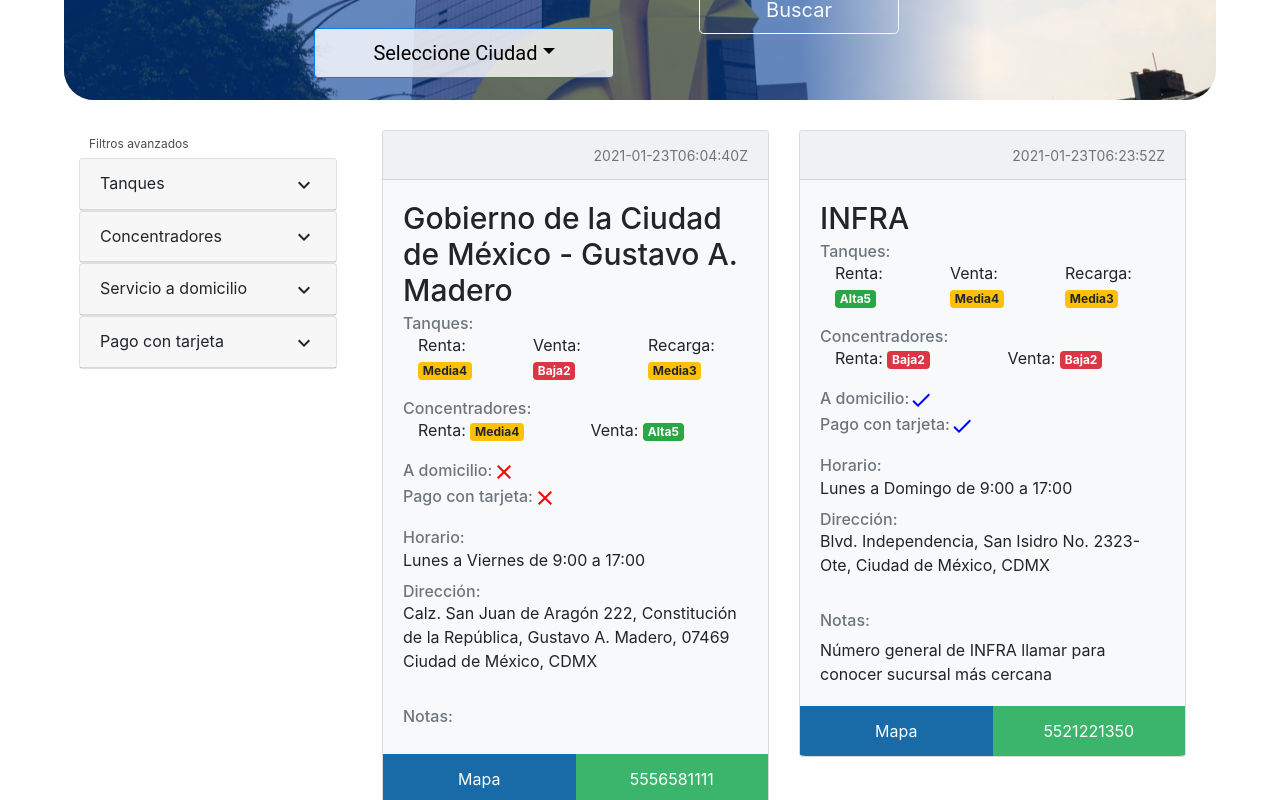
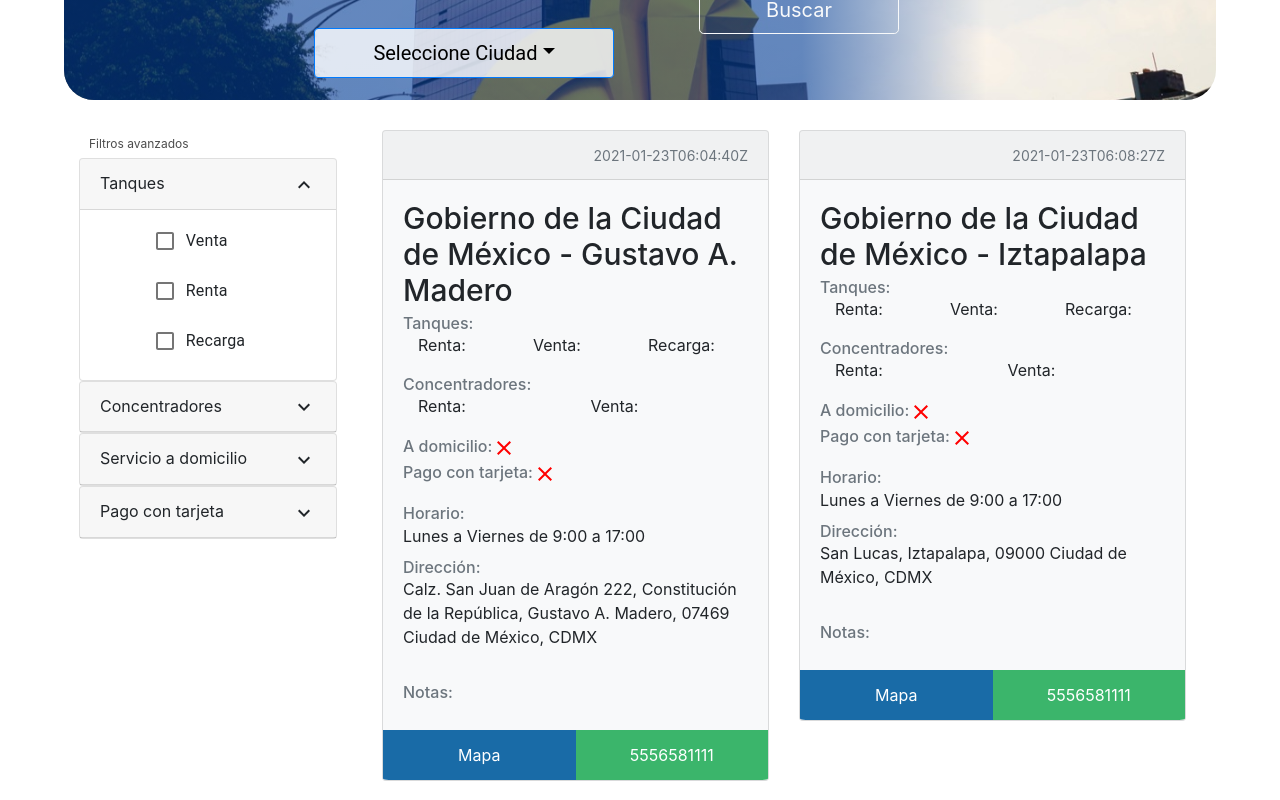
Before and after one commit to AlexisFlores17/oxigeno.cc.front, a React (Create React App) app: page / in a window 1280 px wide. Shown: the part 380-1180 px from the top of the page. Built offline with nearby package versions, Linux system fonts and the light colour scheme; the HTML template or start-up script is replaced by a standard one.

Commit message:
add first filter

```diff
--- a/src/Componentes/CardsGrid.js
+++ b/src/Componentes/CardsGrid.js
@@ -1,15 +1,51 @@
+import React, { useState, useEffect } from 'react';
 import MyCard from "./MyCard.js"
 import data from '../img/data.json'
 
-export default function App() {
-  console.log(data[1].concentradores[0])
+export default function CardsGrid(props) {
+
+  const [filteredData, setFilteredData] = useState(data)
+
+  const {
+      tanqueVenta,
+      tanqueRenta,
+      tanqueRecarga,
+      concentradorVenta,
+      concentradorRenta,
+      domicilioSwitch,
+      tarjetaSwitch
+  } = props
+
+  let filters = [domicilioSwitch, tarjetaSwitch]
+
+
+  useEffect(() => {
+    setFilteredData(data)
+
+    if(domicilioSwitch){
+      setFilteredData(data.filter(distribuidor => distribuidor.a_domicilio == true))
+    }
+    if(tarjetaSwitch){
+      console.log("success")
+      setFilteredData(data.filter(distribuidor => distribuidor.pago_con_tarjeta == true))
+
+    }
+    console.log(filteredData)
+
+
+  }, [domicilioSwitch])
+
+
   const distribuidores_con_tanque = data.filter(distribuidor => distribuidor.tanques[0] != null);  //TODO:quitar este filtro
   const distribuidores_con_concentradores = data.filter(distribuidor => distribuidor.concentradores[0] != null);  //TODO:quitar este filtro
   const distribuidores_completos = data.filter(distribuidor => distribuidor.tanques[0] != null && distribuidor.concentradores[0] != null);  //TODO:quitar este filtro
 
+
+
+
   return (
-    <div className="tarjetas-container">
-      {distribuidores_completos.map((distribuidor) =>
+    <div className="tarjetas-container col-sm-9" >
+      {filteredData.map((distribuidor) =>
         <MyCard
           key={distribuidor.nombre_distribuidor}
           distribuidor = {distribuidor}
--- a/src/Componentes/MainContent.js
+++ b/src/Componentes/MainContent.js
@@ -1,14 +1,67 @@
-import React from 'react';
-import { Tarjetas } from "./Tarjetas";
+import React, { useState, useEffect } from 'react';
+import  CardsGrid  from "./CardsGrid";
 import { MenuLateral } from "./MenuLateral";
 
 
 export const MainContent = () =>{
+    const [tanqueVenta, setTanqueVenta] = useState(false)
+    const [tanqueRenta, setTanqueRenta] = useState(false)
+    const [tanqueRecarga, setTanqueRecarga] = useState(false)
+
+    const [concentradorVenta, setConcentradorVenta] = useState(false)
+    const [concentradorRenta, setConcentradorRenta] = useState(false)
+
+    // checkbox y switches
+    const [domicilioSwitch, setDomicilioSwitch] = useState(false)
+    const [tarjetaSwitch, setTarjetaSwitch] = useState(false)
+
+    const toggleCheckbox = e =>{
+
+        switch (e) {
+            case 0:
+                setTanqueVenta(!tanqueVenta);
+                break;
+            case 1:
+                setTanqueRenta(!tanqueRenta);
+                break;
+            case 2:
+                setTanqueRecarga(!tanqueRecarga);
+                break;
+            case 3:
+                setConcentradorVenta(!concentradorVenta);
+                break;
+            case 4:
+                setConcentradorRenta(!concentradorRenta);
+                break;
+            default:
+                break;
+        }
+    }
+
 
     return(
         <div className="main-container col-12">
-            <MenuLateral />
-            <Tarjetas />
+            <MenuLateral
+                toggleCheckbox={toggleCheckbox}
+                setDomicilioSwitch={setDomicilioSwitch}
+                setTarjetaSwitch = {setTarjetaSwitch}
+                tanqueVenta = {tanqueVenta}
+                tanqueRenta = {tanqueRenta}
+                tanqueRecarga = {tanqueRecarga}
+                concentradorVenta = {concentradorVenta}
+                concentradorRenta = {concentradorRenta}
+                domicilioSwitch = {domicilioSwitch}
+                tarjetaSwitch = {tarjetaSwitch}
+            />
+            <CardsGrid
+                tanqueVenta = {tanqueVenta}
+                tanqueRenta = {tanqueRenta}
+                tanqueRecarga = {tanqueRecarga}
+                concentradorVenta = {concentradorVenta}
+                concentradorRenta = {concentradorRenta}
+                domicilioSwitch = {domicilioSwitch}
+                tarjetaSwitch = {tarjetaSwitch}
+            />
         </div>
     );
 }
--- a/src/Componentes/MenuLateral.js
+++ b/src/Componentes/MenuLateral.js
@@ -9,15 +9,28 @@
 import FormControlLabel from '@material-ui/core/FormControlLabel';
 
 
-export const MenuLateral = () =>{
+export const MenuLateral = (props) =>{
 
-    const [tanque, setTanque] = useState(false)
+    const {
+        toggleCheckbox,
+        tanqueVenta,
+        tanqueRenta,
+        tanqueRecarga,
+        concentradorVenta,
+        concentradorRenta,
+        setDomicilioSwitch,
+        setTarjetaSwitch,
+        domicilioSwitch,
+        tarjetaSwitch
+    } = props
+
+    const [tanque, setTanque] = useState(true)
     const [concentrador, setConcentrador] = useState(false)
     const [domicilio, setDomicilio] = useState(false)
     const [tarjeta, setTarjeta] = useState(false)
 
-    const [domicilioSwitch, setDomicilioSwitch] = useState(false)
-    const [tarjetaSwitch, setTarjetaSwitch] = useState(false)
+
+
 
     const toggle = (id) =>{
 
@@ -39,9 +52,6 @@
         }
     }
 
-    const prueba = () => {
-        console.log("algo")
-    }
 
 
     return(
@@ -62,15 +72,15 @@
                     <div className="menu-checkbox">
                         <FormGroup>
                             <FormControlLabel
-                                control={<Checkbox color="primary" checked={true} onChange={() => {} } name="checkedA" />}
+                                control={<Checkbox color="primary" checked={tanqueVenta} onChange={() => toggleCheckbox(0)} name="checkedA" />}
                                 label="Venta"
                             />
                             <FormControlLabel
-                                control={<Checkbox color="primary" checked={true} onChange={() => {} } name="checkedA" />}
+                                control={<Checkbox color="primary" checked={tanqueRenta} onChange={() => toggleCheckbox(1) } name="checkedA" />}
                                 label="Renta"
                             />
                             <FormControlLabel
-                                control={<Checkbox color="primary" checked={true} onChange={() => {} } name="checkedA" />}
+                                control={<Checkbox color="primary" checked={tanqueRecarga} onChange={() => toggleCheckbox(2) } name="checkedA" />}
                                 label="Recarga"
                             />
                         </FormGroup>
@@ -90,11 +100,11 @@
                     <div className="menu-checkbox">
                         <FormGroup>
                             <FormControlLabel
-                                control={<Checkbox color="primary" checked={true} onChange={() => {} } name="checkedA" />}
+                                control={<Checkbox color="primary" checked={concentradorVenta} onChange={() => toggleCheckbox(3) } name="checkedA" />}
                                 label="Venta"
                             />
                             <FormControlLabel
-                                control={<Checkbox color="primary" checked={true} onChange={() => {} } name="checkedA" />}
+                                control={<Checkbox color="primary" checked={concentradorRenta} onChange={() => toggleCheckbox(4) } name="checkedA" />}
                                 label="Renta"
                             />
                         </FormGroup>
--- a/src/Componentes/MyCard.js
+++ b/src/Componentes/MyCard.js
@@ -22,13 +22,13 @@
     tanques,
   }= props.distribuidor
 
-  let tanques_renta = tanques[0].disponibilidad_renta
-  let tanques_venta = tanques[0].disponibilidad_venta
-  let tanques_recarga = tanques[0].disponibilidad_recarga
+  // let tanques_renta = tanques[0].disponibilidad_renta
+  // let tanques_venta = tanques[0].disponibilidad_venta
+  // let tanques_recarga = tanques[0].disponibilidad_recarga
 
 
-  let concentradores_renta = concentradores[0].disponibilidad_renta
-  let concentradores_venta = concentradores[0].disponibilidad_venta
+  // let concentradores_renta = concentradores[0].disponibilidad_renta
+  // let concentradores_venta = concentradores[0].disponibilidad_venta
 
 
 
@@ -48,10 +48,7 @@
     else{
       disponibilidad = <Badge variant="dark">Sin Información</Badge>
     }
-
-
     return disponibilidad
-
   }
 
   return (
@@ -66,13 +63,13 @@
           <Container>
             <Row>
               <Col>
-                Renta: {disponibilidadPicker(tanques_renta)}
+                Renta:
               </Col>
               <Col>
-                Venta: {disponibilidadPicker(tanques_venta)}
+                Venta:
               </Col>
               <Col>
-                Recarga: {disponibilidadPicker(tanques_recarga)}
+                Recarga:
               </Col>
             </Row>
           </Container>
@@ -81,10 +78,10 @@
           <Container>
             <Row>
               <Col>
-                Renta: {disponibilidadPicker(concentradores_renta)}
+                Renta:
               </Col>
               <Col>
-                Venta: {disponibilidadPicker(concentradores_venta)}
+                Venta:
               </Col>
             </Row>
           </Container>
--- a/src/Componentes/Tarjetas.js
+++ /dev/null
@@ -1,12 +0,0 @@
-import React from 'react';
-import CardsGrid from './CardsGrid'
-
-export const Tarjetas = () =>{
-
-    return(
-        <div className="tarjetas-container col-sm-9" >
-            <CardsGrid />
-        </div>
-
-    );
-}
```
Also changed, not shown: 1 other file (tests, documents, lock files or other folders).
